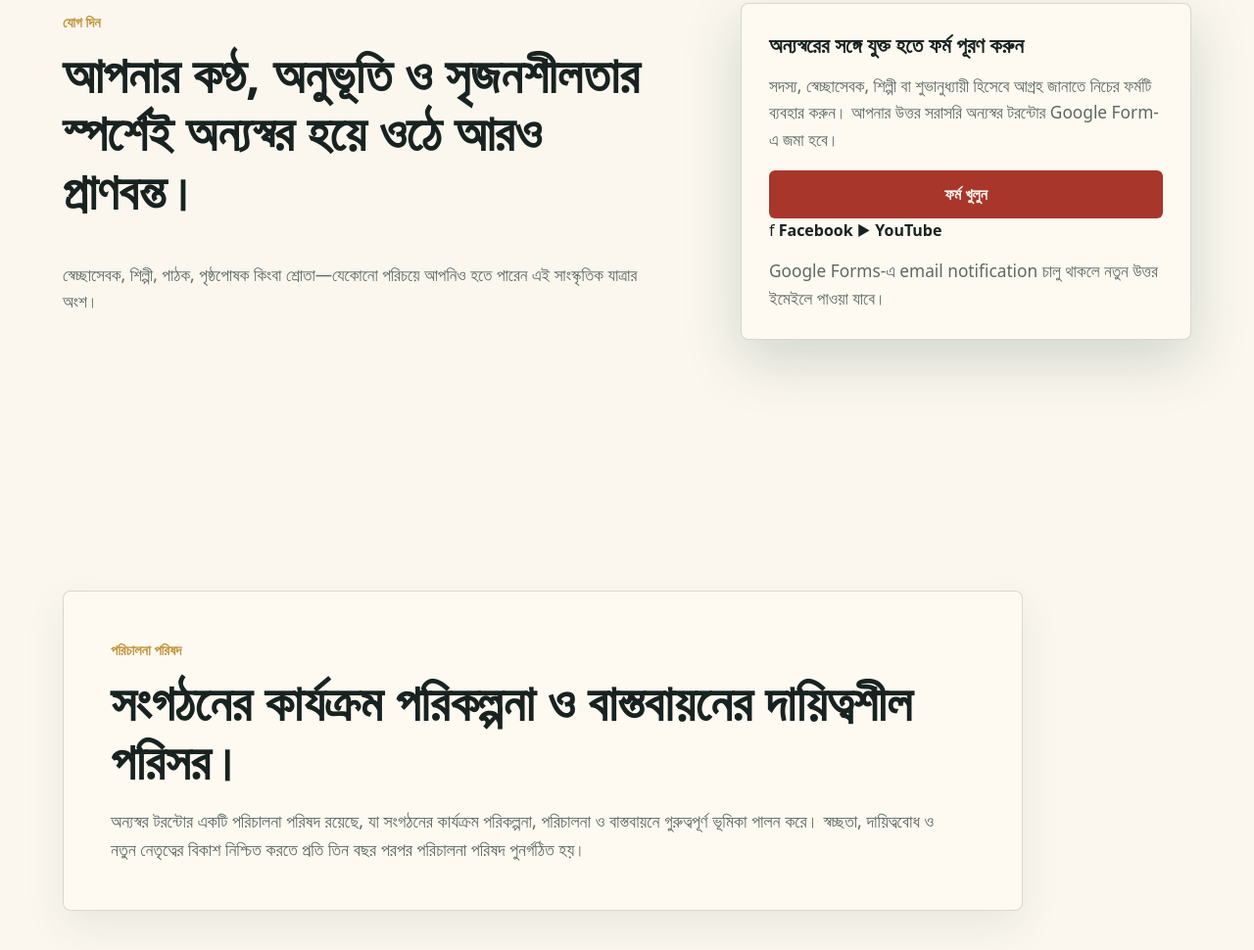
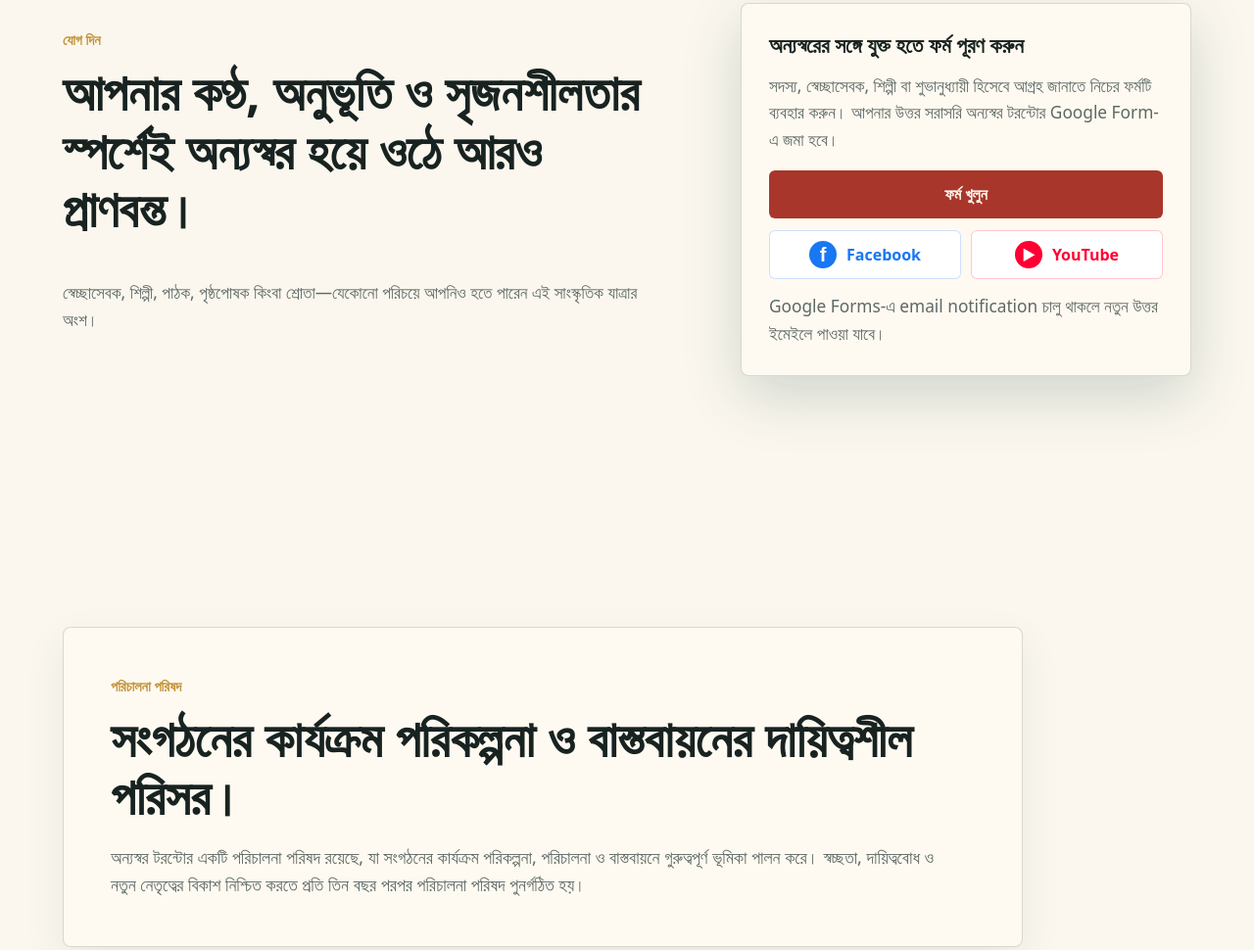
Before and after one commit to fariasahely/onnoshor-website, a website: page docs/index.html in a window 1280 px wide. Shown: the part 3513-4483 px from the top of the page at 98% size. Drawn offline with Linux system fonts and the light colour scheme.

Commit message:
Add files via upload

```diff
--- a/docs/styles.css
+++ b/docs/styles.css
@@ -461,23 +461,26 @@ h3 {
   font-weight: 800;
 }
 
-.facebook-link {
+.social-links {
+  display: grid;
+  grid-template-columns: repeat(2, minmax(0, 1fr));
+  gap: 10px;
+  margin-top: 12px;
+}
+
+.social-link {
   display: inline-flex;
-  width: 100%;
   min-height: 48px;
   align-items: center;
   justify-content: center;
   gap: 10px;
-  margin-top: 12px;
   padding: 10px 16px;
-  color: #1877f2;
-  border: 1px solid rgba(24, 119, 242, 0.22);
   border-radius: 6px;
   background: #ffffff;
   font-weight: 800;
 }
 
-.facebook-link span {
+.social-link span {
   display: grid;
   width: 28px;
   height: 28px;
@@ -491,10 +494,34 @@ h3 {
   line-height: 1;
 }
 
-.facebook-link:hover,
-.facebook-link:focus-visible {
+.social-link.facebook {
+  color: #1877f2;
+  border: 1px solid rgba(24, 119, 242, 0.22);
+}
+
+.social-link.facebook span {
+  background: #1877f2;
+}
+
+.social-link.youtube {
+  color: #ff0033;
+  border: 1px solid rgba(255, 0, 51, 0.22);
+}
+
+.social-link.youtube span {
+  background: #ff0033;
+  font-size: 0.95rem;
+}
+
+.social-link:hover,
+.social-link:focus-visible {
   border-color: #1877f2;
   outline: none;
+}
+
+.social-link.youtube:hover,
+.social-link.youtube:focus-visible {
+  border-color: #ff0033;
 }
 
 .form-note {
@@ -555,6 +582,11 @@ h3 {
   width: 100%;
   aspect-ratio: 4 / 3;
   object-fit: cover;
+}
+
+.gallery-item-poster img {
+  object-fit: contain;
+  background: #fbf0e7;
 }
 
 .gallery-item figcaption {
```
